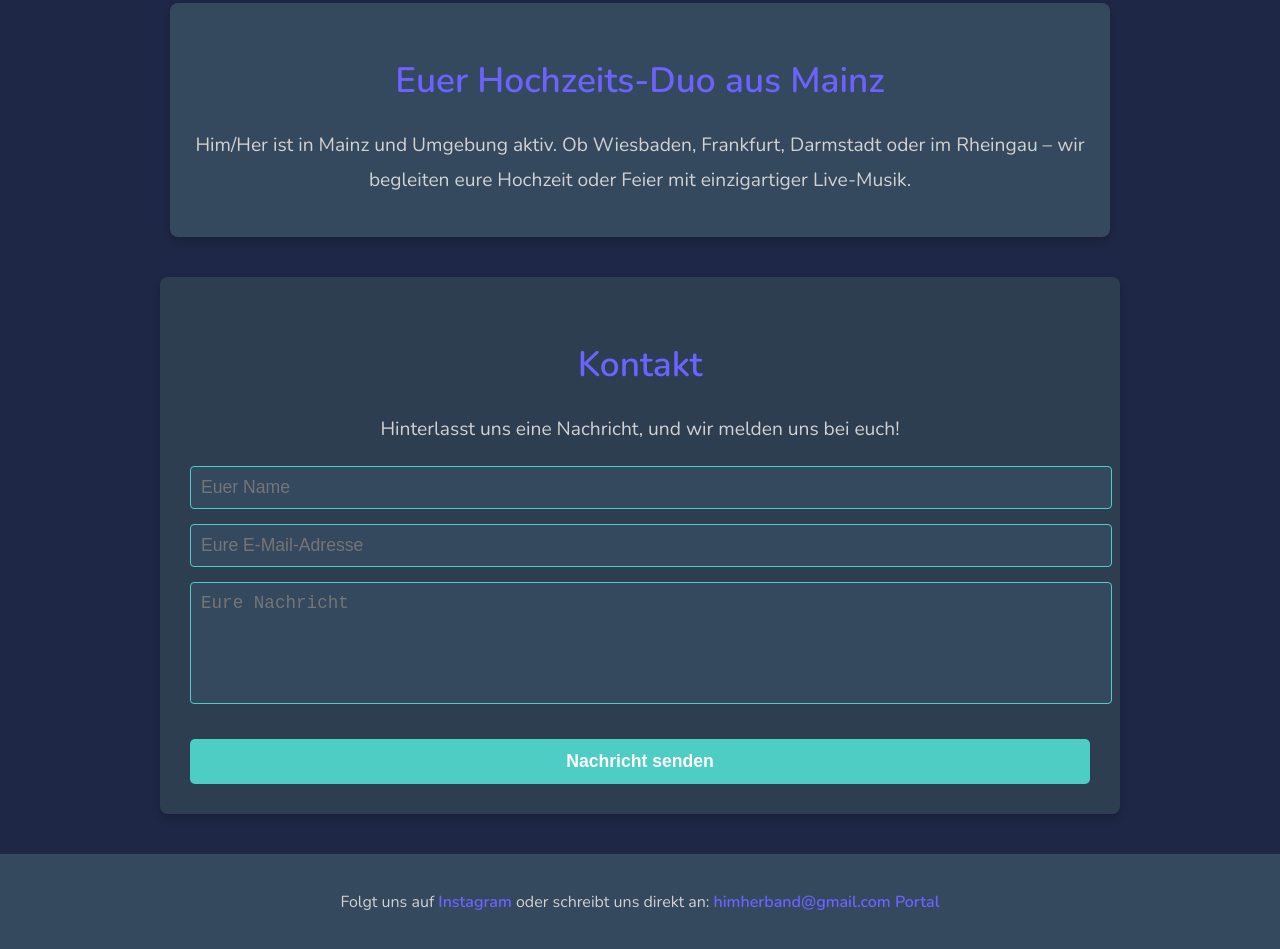
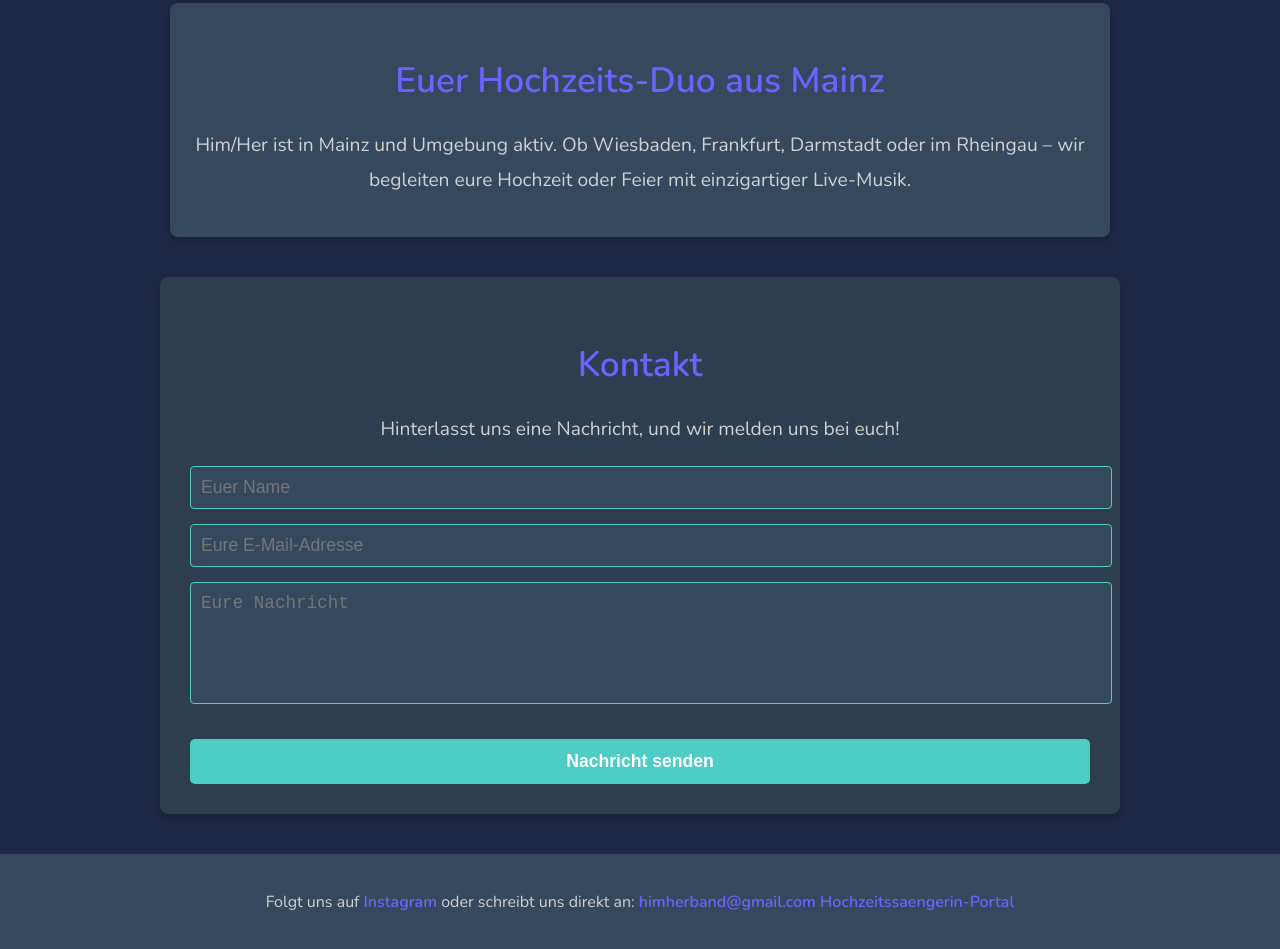
Before and after one commit to mintusstudios/himher, a plain HTML site: page index.html in a window 1280 px wide. Shown: the part 4415-5364 px from the top of the page. Drawn offline with nearby package versions, Linux system fonts and the light colour scheme.

Commit message:
Update index.html

```diff
--- a/index.html
+++ b/index.html
@@ -71,7 +71,7 @@
         <p>
             Folgt uns auf <a href="https://www.instagram.com/himherduo?igsh=emczb2xmN2pjcWdh" target="_blank">Instagram</a> oder schreibt uns direkt an:
             <a href="mailto:himherband@gmail.com">himherband@gmail.com</a>
-            <a href="https://www.hochzeitssaengerin.org/rheinland-pfalz/mainz" target="_blank">Portal</a>
+            <a href="https://www.hochzeitssaengerin.org/rheinland-pfalz/mainz" target="_blank">Hochzeitssaengerin-Portal</a>
         </p>
     </footer>
 </body>
```
